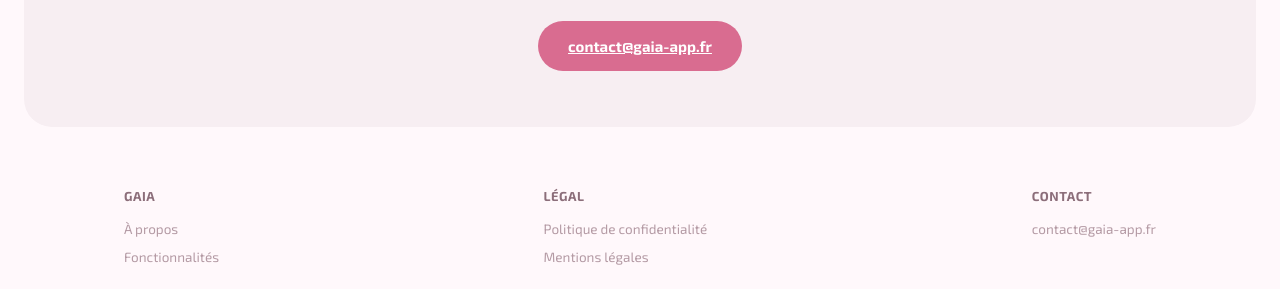
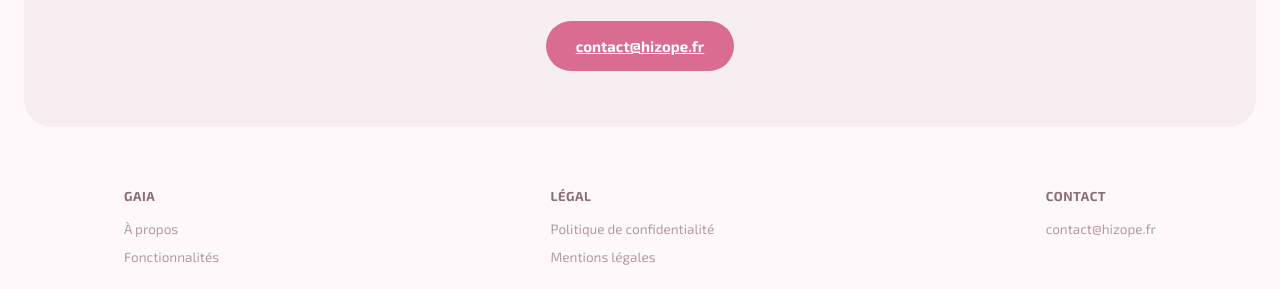
Before and after one commit to Hizopee/hizope-scaleway-deploy, a plain HTML site: page gaia-vps/website/index.html in a window 1280 px wide. Shown: the part 1883-2172 px from the top of the page. Drawn offline with Linux system fonts and the light colour scheme.

Commit message:
fix : email de contact du site gaia-app.fr → contact@hizope.fr
Cohérent avec l'adresse utilisée dans la politique de confidentialité.

Co-Authored-By: Claude Sonnet 5 <noreply@anthropic.com>

```diff
--- a/gaia-vps/website/index.html
+++ b/gaia-vps/website/index.html
@@ -183,7 +183,7 @@
   <h2>Bientôt disponible</h2>
   <p>Gaia arrive prochainement sur Google Play.</p>
   <p>Une question, une remarque ? Écris-nous.</p>
-  <a class="pill" href="mailto:contact@gaia-app.fr">contact@gaia-app.fr</a>
+  <a class="pill" href="mailto:contact@hizope.fr">contact@hizope.fr</a>
 </div>
 
 <footer>
@@ -201,7 +201,7 @@
       </div>
       <div>
         <h4>Contact</h4>
-        <a href="mailto:contact@gaia-app.fr">contact@gaia-app.fr</a>
+        <a href="mailto:contact@hizope.fr">contact@hizope.fr</a>
       </div>
     </div>
     <div class="legal" id="mentions-legales">
```
